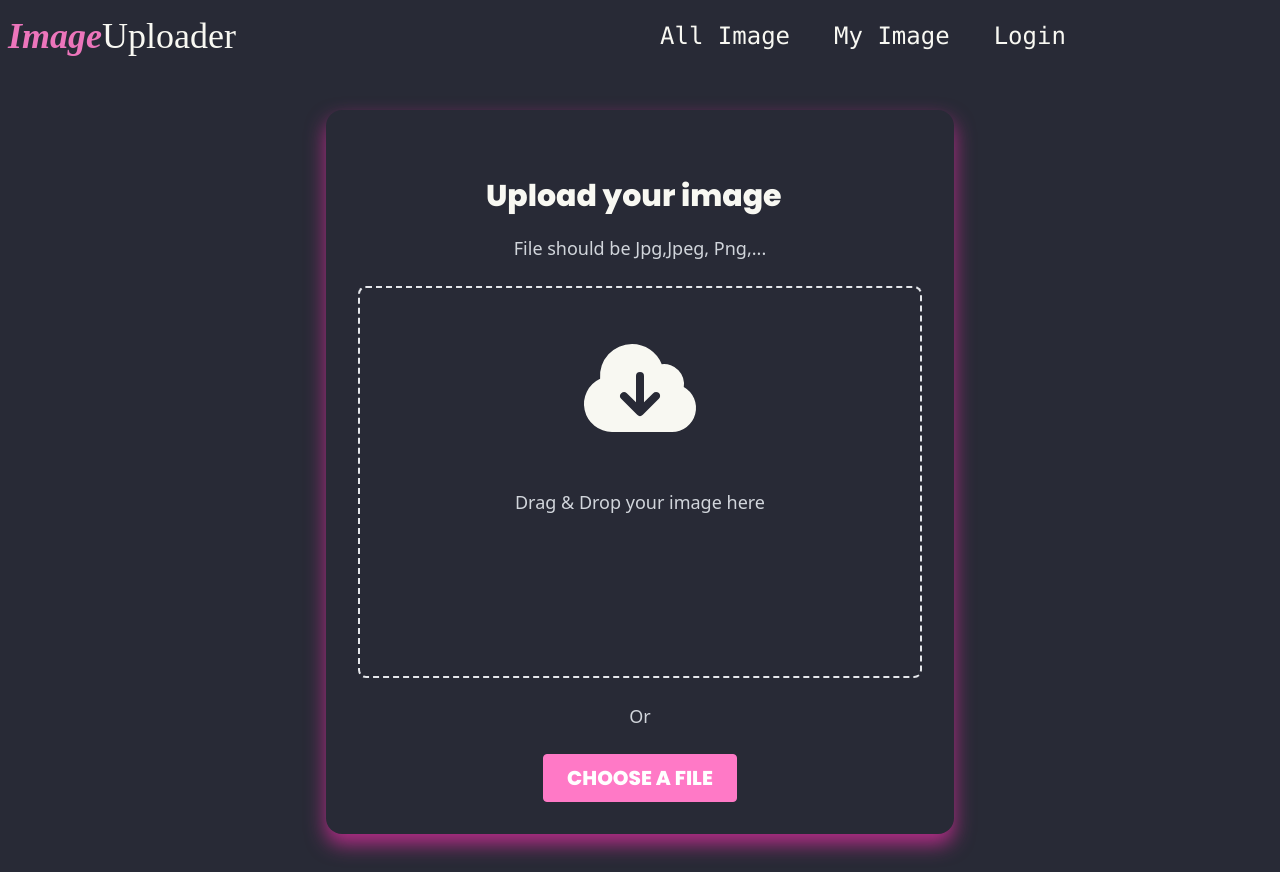
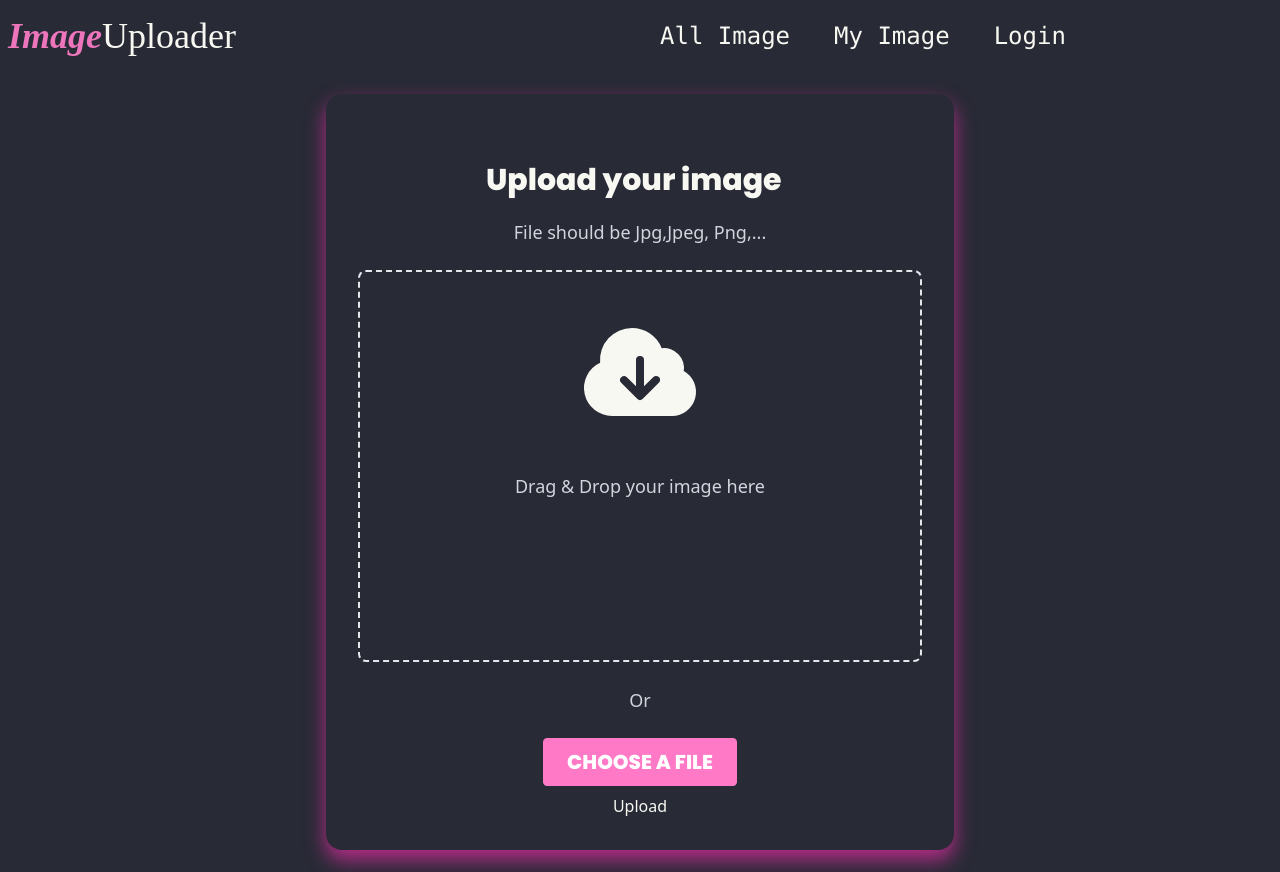
Before and after one commit to mrnayem2026/image-uploader-client-side, a React (Vite) app: page / in a window 1280 px wide. Built offline with nearby package versions, Linux system fonts and the light colour scheme; a web font is replaced by a local one.

Commit message:
Handle upload image successfully done

```diff
--- a/src/Pages/UploadImage/UploadImage.jsx
+++ b/src/Pages/UploadImage/UploadImage.jsx
@@ -1,7 +1,37 @@
-import React from "react";
+import React, { useState } from "react";
 import { BeakerIcon, CloudArrowDownIcon } from "@heroicons/react/24/solid";
 
 const UploadImage = () => {
+  const [selectedFile, setSelectedFile] = useState(null);
+
+  const handleFileChange = (event) => {
+    setSelectedFile(event.target.files[0]);
+  };
+
+  const handleUpload = () => {
+    if (!selectedFile) {
+      console.log("No file selected.");
+      return;
+    }
+
+    const formData = new FormData();
+    formData.append("image", selectedFile);
+
+    fetch("http://localhost:5000/upload", {
+      method: "POST",
+      body: formData,
+    })
+      .then((response) => response.json())
+      .then((data) => {
+        console.log("File uploaded:", data);
+        // Do something with the response data
+      })
+      .catch((error) => {
+        console.error("Error:", error);
+        // Handle the error
+      });
+  };
+
   const dragOver = (e) => {
     e.preventDefault();
   };
@@ -20,10 +50,10 @@ const UploadImage = () => {
     console.log(files);
   };
 
-//  DataTransfer
-// The DataTransfer object is used to hold the data
-// that is being dragged during a drag and drop operation.
-//  It may hold one or more data items, each of one or more data types.
+  //  DataTransfer
+  // The DataTransfer object is used to hold the data
+  // that is being dragged during a drag and drop operation.
+  //  It may hold one or more data items, each of one or more data types.
 
   return (
     <div className="container mx-auto py-9 flex justify-center items-center lg:h-screen ">
@@ -52,18 +82,24 @@ const UploadImage = () => {
           </div>
           <p className="text-center text-gray-300 font-thin text-lg py-4">Or</p>
           <div className="card-actions justify-center">
-            <label
+            <form
+              action="/upload"
+              method="post"
+              encType="multipart/form-data"
               htmlFor="file-upload"
               className="relative cursor-pointer  text-white py-2 px-24 rounded btn btn-primary text-xl font-Poppins font-semibold"
             >
               <span className="absolute">Choose a file</span>
               <input
                 id="file-upload"
+                name="image"
                 type="file"
                 className="opacity-0 absolute "
+                onChange={handleFileChange}
               />
-            </label>
+            </form>
           </div>
+              <button onClick={handleUpload}>Upload</button>
         </div>
       </div>
     </div>
@@ -71,3 +107,5 @@ const UploadImage = () => {
 };
 
 export default UploadImage;
+
+// write a code that pass a img file in server using expressJS and Multer Midlewere
```
